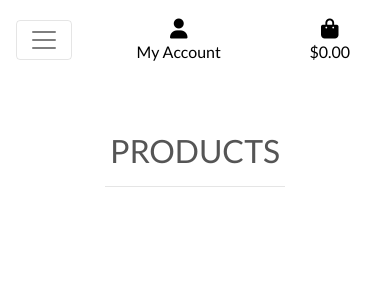
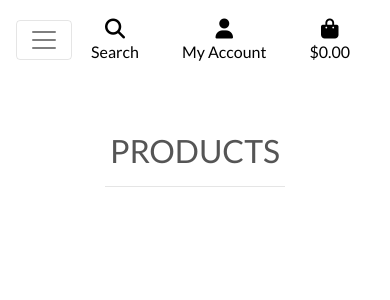
Before and after one commit to Code-Institute-Submissions/Colin-K88-ecommerce-store_AprResub, a Django app: page /products/ in a window 390 px wide. Shown: the top 300 px of the page. Run offline with Django 3.2, Linux system fonts and the light colour scheme; data that the repository does not hold is empty; some libraries are stand-ins or nearby versions.

Commit message:
added search function

```diff
--- a/products/views.py
+++ b/products/views.py
@@ -1,5 +1,8 @@
-from django.shortcuts import render, get_object_or_404
+from django.shortcuts import render, redirect, reverse, get_object_or_404
+from django.contrib import messages
+from django.db.models import Q
 from .models import Product
+
 
 # Create your views here.
 
@@ -7,9 +10,21 @@ from .models import Product
 def all_products(request):
 
     products = Product.objects.all()
+    query = None
+
+    if request.GET:
+        if 'q' in request.GET:
+            query = request.GET['q']
+            if not query:
+                messages.error(request, "You didn't enter any search criteria!")
+                return redirect(reverse('products'))
+
+            queries = Q(name__icontains=query) | Q(description__icontains=query)
+            products = products.filter(queries)
 
     context = {
         'products': products,
+        'search_term': query,
     }
 
     return render(request, 'products/products.html', context)
--- a/templates/base.html
+++ b/templates/base.html
@@ -43,7 +43,7 @@
                 </a>
             </div>
             <div class="col-12 col-lg-4 my-auto py-1 py-lg-0">
-                <form method="GET" action="">
+                <form method="GET" action="{% url 'products' %}">
                     <div class="input-group w-100">
                         <input class="form-control border border-black rounded-0" type="text" name="q" placeholder="Search our site">
                         <div class="input-group-append">
--- a/templates/includes/mobile-top-header.html
+++ b/templates/includes/mobile-top-header.html
@@ -1,3 +1,25 @@
+<li class="list-inline-item">
+    <a class="text-black nav-link d-block d-lg-none" href="#" id="mobile-search" data-toggle="dropdown" aria-haspopup="true" aria-expanded="false">
+        <div class="text-center">
+            <div><i class="fas fa-search fa-lg"></i></div>
+            <p class="my-0">Search</p>
+        </div>
+    </a>
+    <div class="dropdown-menu border-0 w-100 p-3 rounded-0 my-0" aria-labelledby="mobile-search">
+        <form class="form" method="GET" action="{% url 'products' %}">
+            <div class="input-group w-100">
+                <input class="form-control border border-black rounded-0" type="text" name="q" placeholder="Search our site">
+                <div class="input-group-append">
+                    <button class="form-control form-control btn btn-black border border-black rounded-0" type="submit">
+                        <span class="icon">
+                            <i class="fas fa-search"></i>
+                        </span>
+                    </button>
+                </div>
+            </div>
+        </form>
+    </div>
+</li>
 <li class="list-inline-item dropdown">
       <a class="text-black nav-link d-block d-lg-none" href="#" id="user-options" data-toggle="dropdown" aria-haspopup="true" aria-expanded="false">
           <div class="text-center">
```
